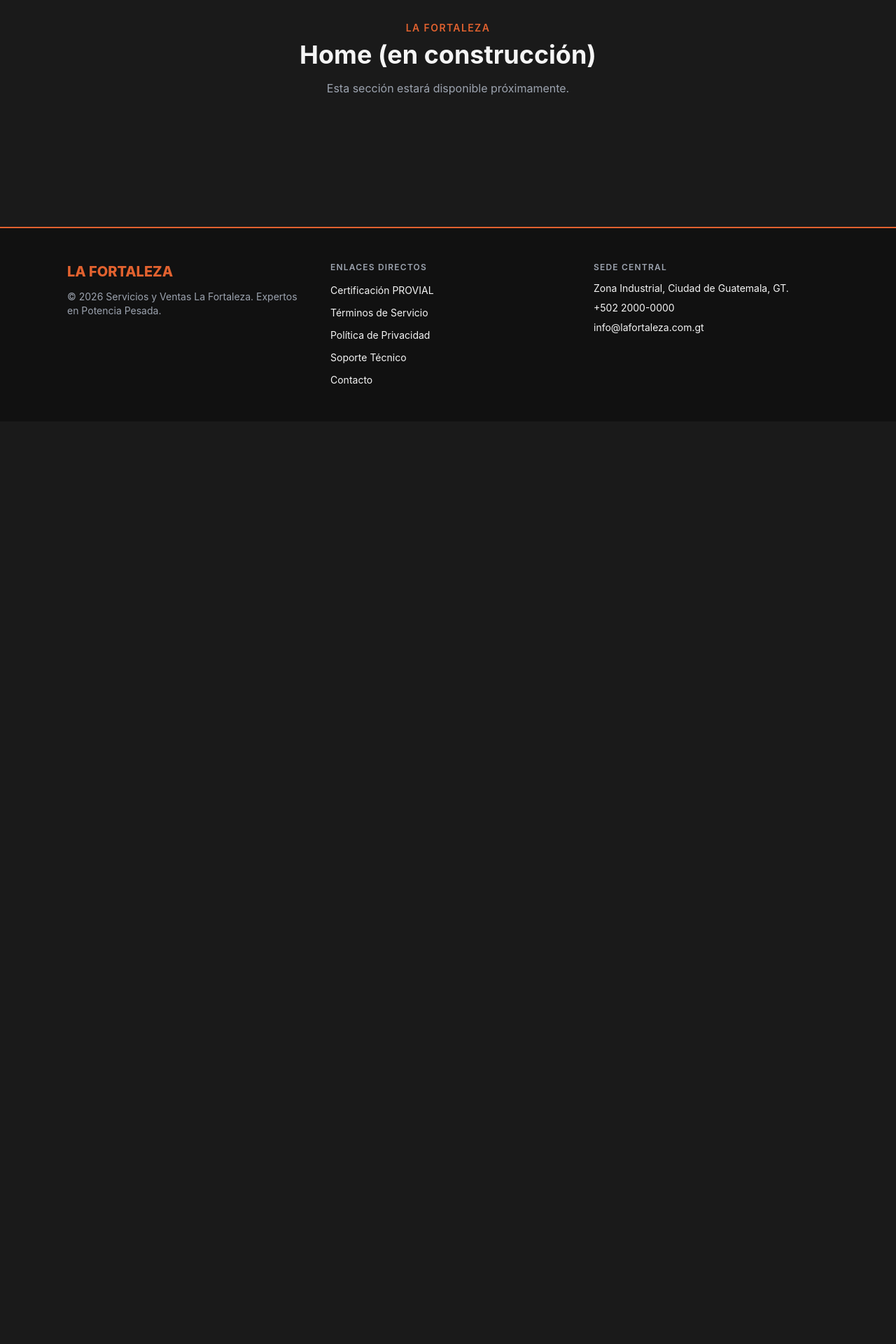
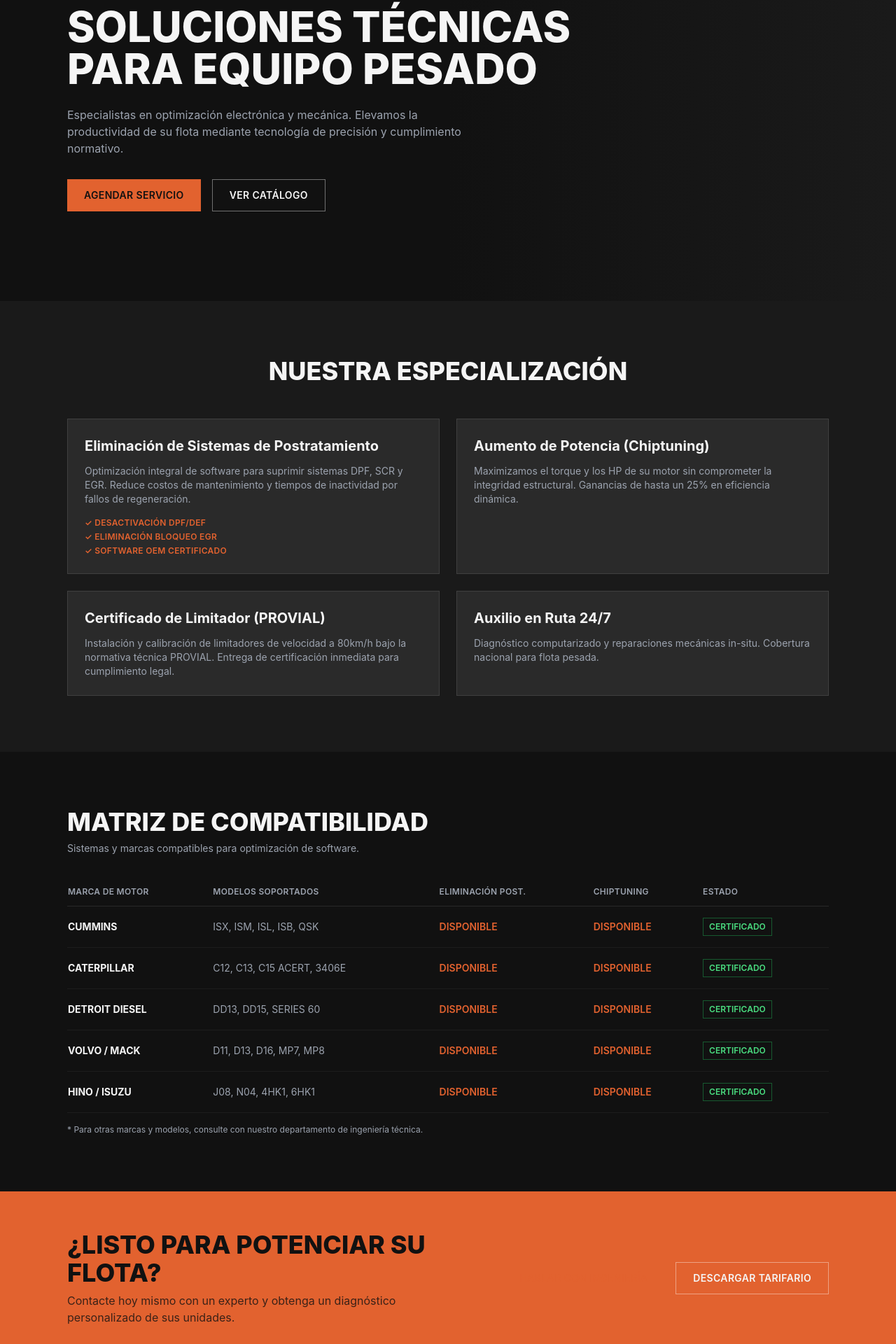
Before and after one commit to fernandocamargo-ae/la_fortaleza, a React (Vite) app: page / in a window 1280 px wide. Shown: the part 221-2141 px from the top of the page at 70% size. Before the commit the page ends 823 px from the top, so only its background shows below. Built offline with nearby package versions, Linux system fonts and the light colour scheme.

Commit message:
feat: assemble Home page from section components

```diff
--- a/src/pages/Home.jsx
+++ b/src/pages/Home.jsx
@@ -1,2 +1,15 @@
-import Placeholder from '../components/layout/Placeholder';
-export default function Home() { return <Placeholder title="Home (en construcción)" />; }
+import Hero from '../components/home/Hero';
+import Especializacion from '../components/home/Especializacion';
+import MatrizCompatibilidad from '../components/home/MatrizCompatibilidad';
+import CTABanner from '../components/home/CTABanner';
+
+export default function Home() {
+  return (
+    <>
+      <Hero />
+      <Especializacion />
+      <MatrizCompatibilidad />
+      <CTABanner />
+    </>
+  );
+}
```
